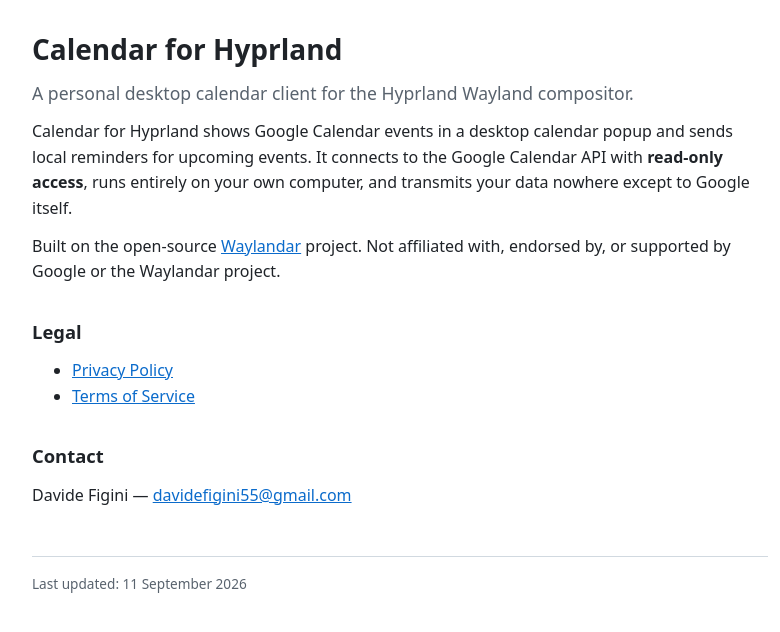
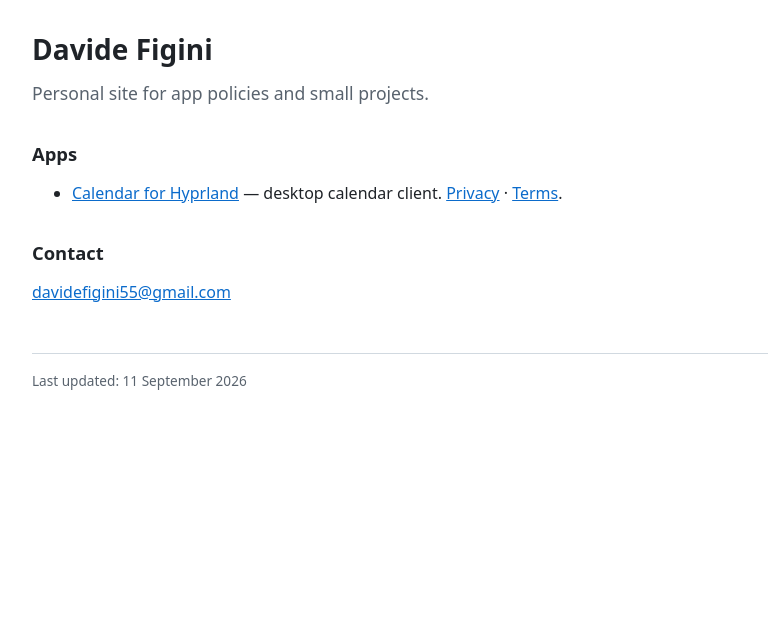
Before and after one commit to FIGIO55/figio55.github.io, a plain HTML site: page index.html in a window 1280 px wide. Shown: the whole page, without its empty margins (240-1020 px from the left). Drawn offline with Linux system fonts and the light colour scheme.

Commit message:
Reorganize site into per-app folders

```diff
--- a/index.html
+++ b/index.html
@@ -3,36 +3,27 @@
 <head>
 <meta charset="utf-8">
 <meta name="viewport" content="width=device-width, initial-scale=1">
-<title>Calendar for Hyprland</title>
-<meta name="description" content="A personal desktop calendar client for the Hyprland Wayland compositor.">
+<title>Davide Figini</title>
+<meta name="description" content="Personal GitHub Pages site.">
 <link rel="stylesheet" href="style.css">
 </head>
 <body>
 <main>
-<h1>Calendar for Hyprland</h1>
+<h1>Davide Figini</h1>
 
-<p class="lead">A personal desktop calendar client for the Hyprland Wayland compositor.</p>
+<p class="lead">Personal site for app policies and small projects.</p>
 
-<p>
-Calendar for Hyprland shows Google Calendar events in a desktop calendar popup and
-sends local reminders for upcoming events. It connects to the Google Calendar API
-with <strong>read-only access</strong>, runs entirely on your own computer, and
-transmits your data nowhere except to Google itself.
-</p>
-
-<p>
-Built on the open-source <a href="https://github.com/samjoshuadud/waylandar">Waylandar</a> project.
-Not affiliated with, endorsed by, or supported by Google or the Waylandar project.
-</p>
-
-<h2>Legal</h2>
+<h2>Apps</h2>
 <ul>
-<li><a href="privacy.html">Privacy Policy</a></li>
-<li><a href="terms.html">Terms of Service</a></li>
+<li>
+<a href="calendar-for-hyprland/">Calendar for Hyprland</a> &mdash; desktop calendar client.
+<a href="calendar-for-hyprland/privacy.html">Privacy</a> &middot;
+<a href="calendar-for-hyprland/terms.html">Terms</a>.
+</li>
 </ul>
 
 <h2>Contact</h2>
-<p>Davide Figini &mdash; <a href="mailto:davidefigini55@gmail.com">davidefigini55@gmail.com</a></p>
+<p><a href="mailto:davidefigini55@gmail.com">davidefigini55@gmail.com</a></p>
 </main>
 
 <footer>Last updated: 11 September 2026</footer>
```
Also changed, not shown: calendar-for-hyprland/index.html (added, +40 -0 lines), calendar-for-hyprland/privacy.html (renamed from privacy.html, +1 -1 lines), calendar-for-hyprland/terms.html (renamed from terms.html, +1 -1 lines), 1 other file.
